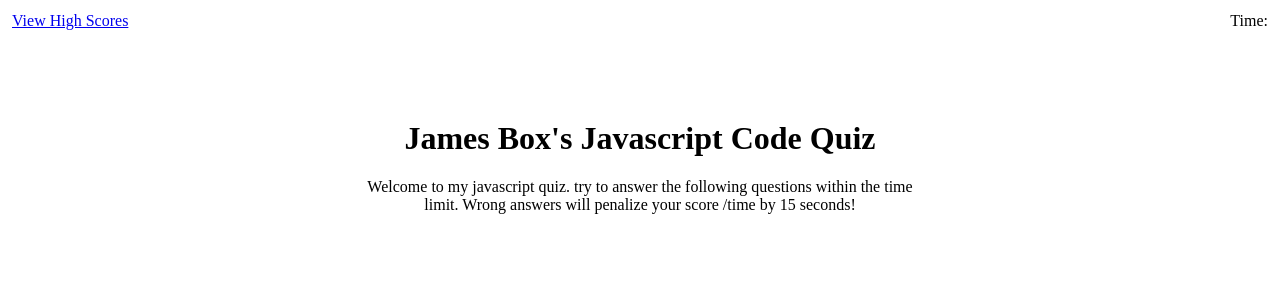
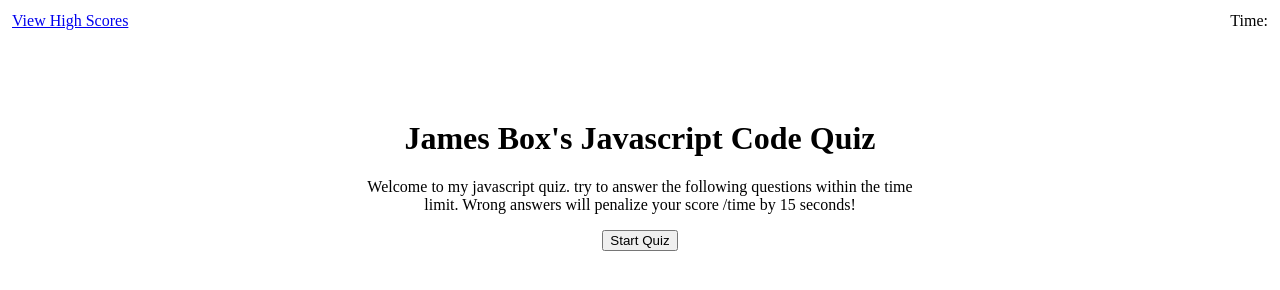
Before and after one commit to 404ismagic/MODUEL4JAVATEST, a plain HTML site: page index.html in a window 1280 px wide. Drawn offline with Linux system fonts and the light colour scheme.

Commit message:
add start quiz button to index.html

```diff
--- a/index.html
+++ b/index.html
@@ -23,7 +23,7 @@
             <p>
                 Welcome to my javascript quiz. try to answer the following questions within the time limit. Wrong answers will penalize your score /time by 15 seconds!
             </p>
-
+            <button id="start-button">Start Quiz</button>
 
         </div>
 
```
